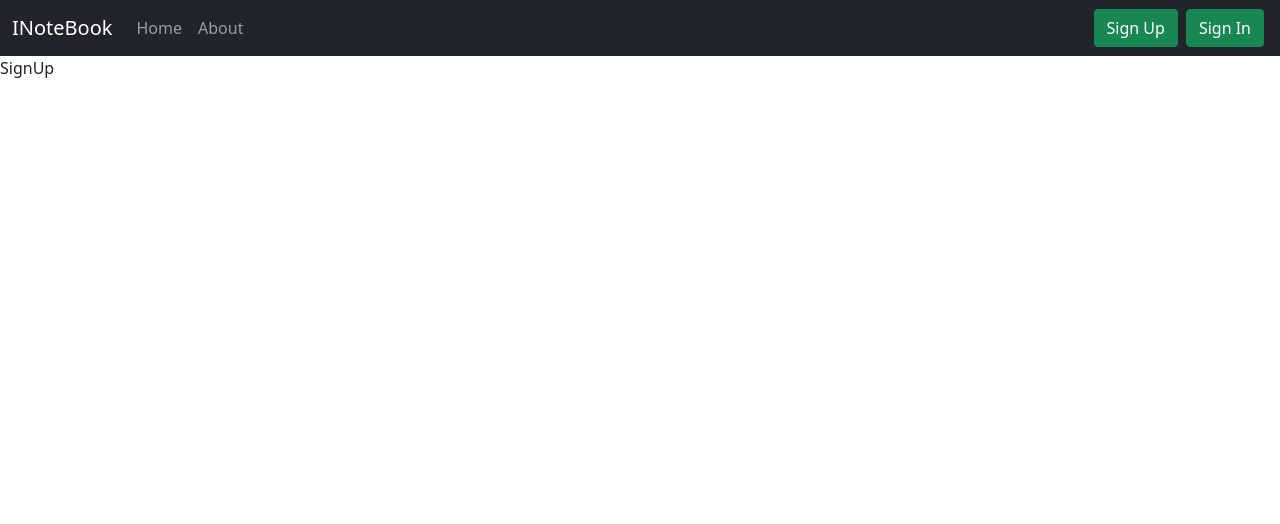
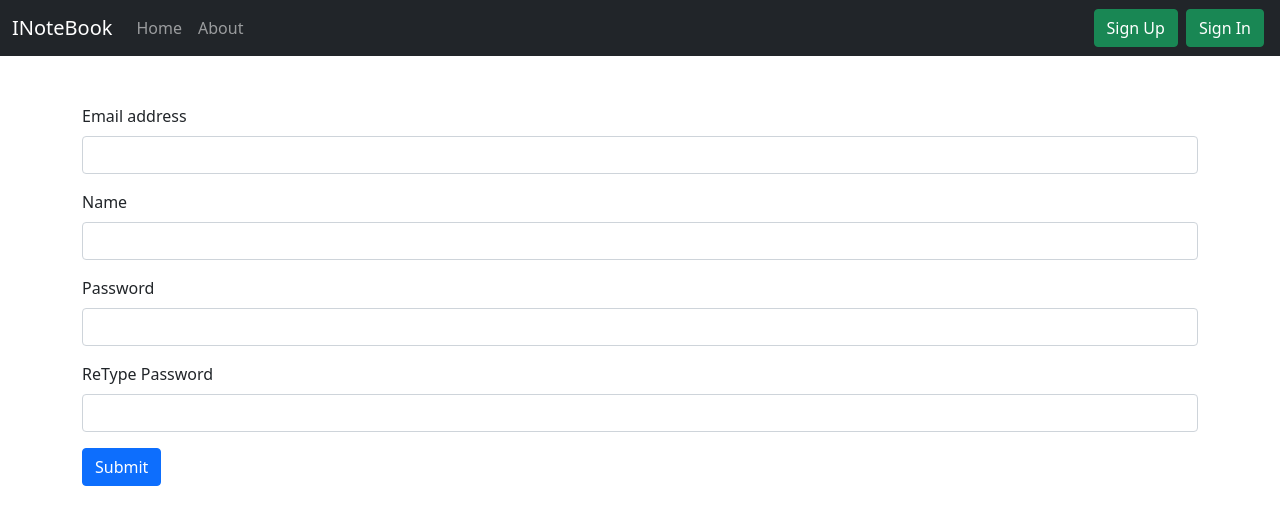
Before and after one commit to Vishal2ar/inotebook, a React (Create React App) app: page /Signup in a window 1280 px wide. Shown: the top 524 px of the page. Built offline with nearby package versions, Linux system fonts and the light colour scheme.

Commit message:
SignUp Function

```diff
--- a/src/components/Signin.js
+++ b/src/components/Signin.js
@@ -47,7 +47,6 @@ const signInCheck = async (e) => {
                         <label htmlFor="email" className="form-label">Email address</label>
                         <input type="email" className="form-control" id="email" aria-describedby="emailHelp" name="email" value={login.email}
                         onChange={onChange} />
-                        <div id="emailHelp" class ="form-text">We'll never share your email with anyone else.</div>
                     </div>
                     <div className="mb-3">
                         <label htmlFor="password" className="form-label">Password</label>
--- a/src/components/Signup.js
+++ b/src/components/Signup.js
@@ -1,9 +1,70 @@
-import React from 'react'
+import React, {useState} from 'react'
+import { useHistory } from 'react-router-dom';
 
 function Signup() {
+    const [signUp, setsignUp] = useState({email:"",name:"",password:"",cpassword:""})
+     let history = useHistory();
+
+    const onChange = (e) => {
+        setsignUp({...signUp,[e.target.name]: e.target.value});
+
+    }
+    const handleSubmit = async (s) =>{
+        s.preventDefault();
+      //  console.log(signUp);
+        const {email,name,password,cpassword} = signUp;
+        try {
+            if(password===cpassword)
+            {
+                let res = await fetch("http://localhost:3001/api/auth/createUser",
+                                        {
+                                            method:"POST",
+                                            headers:{"Content-Type": "application/json"},
+                                            body : JSON.stringify({email,name,password})
+                                        });
+                let status = await res.json();
+                console.log(status);
+                if(status.success){
+                    localStorage.setItem('token',status.token);
+                    history.push("/");
+                }
+                else{
+                    alert("Signup Failed")
+                }
+
+            }
+            else{
+                   alert("Password Do not Match");
+            }
+
+        } catch (error) {
+            console.log(error);
+        }
+    }
     return (
         <div>
-            SignUp
+            <div className="container my-5 ">
+                <form onSubmit={handleSubmit}>
+                    <div className="mb-3">
+                        <label htmlFor="email" className="form-label">Email address</label>
+                        <input type="email" className="form-control" id="email" name ="email"
+                      onChange={onChange} required    />
+                    </div>
+                    <div className="mb-3">
+                        <label htmlFor="name" className="form-label">Name</label>
+                        <input type="text" className="form-control" id="name" name ="name" onChange={onChange} minLength={5} required/>
+                    </div>
+                    <div className="mb-3">
+                        <label htmlFor ="password" className="form-label">Password</label>
+                        <input type="password" className="form-control" id="password" name="password" onChange={onChange} minLength={5} required />
+                    </div>
+                    <div className="mb-3">
+                        <label htmlFor="cpassword" className="form-label">ReType Password</label>
+                        <input type="password" className="form-control" id="cpassword" name="cpassword" onChange={onChange} minLength={5} required />
+                    </div>
+                    <button type="submit" className="btn btn-primary">Submit</button>
+                </form>
+            </div>
         </div>
     )
 }
```
Also changed, not shown: src/components/Alert.js (added, +35 -0 lines), 1 other file (tests, documents, lock files or other folders).
